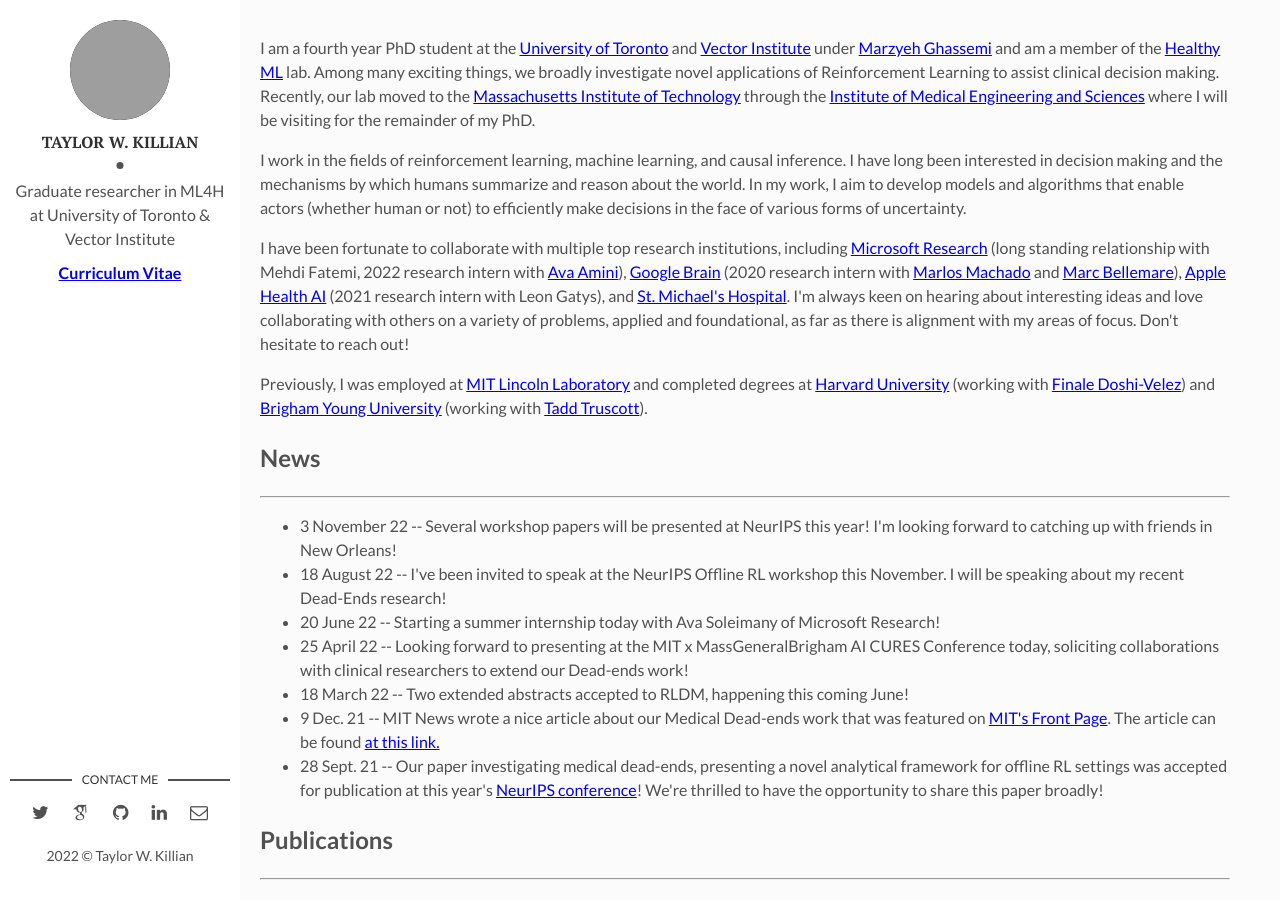
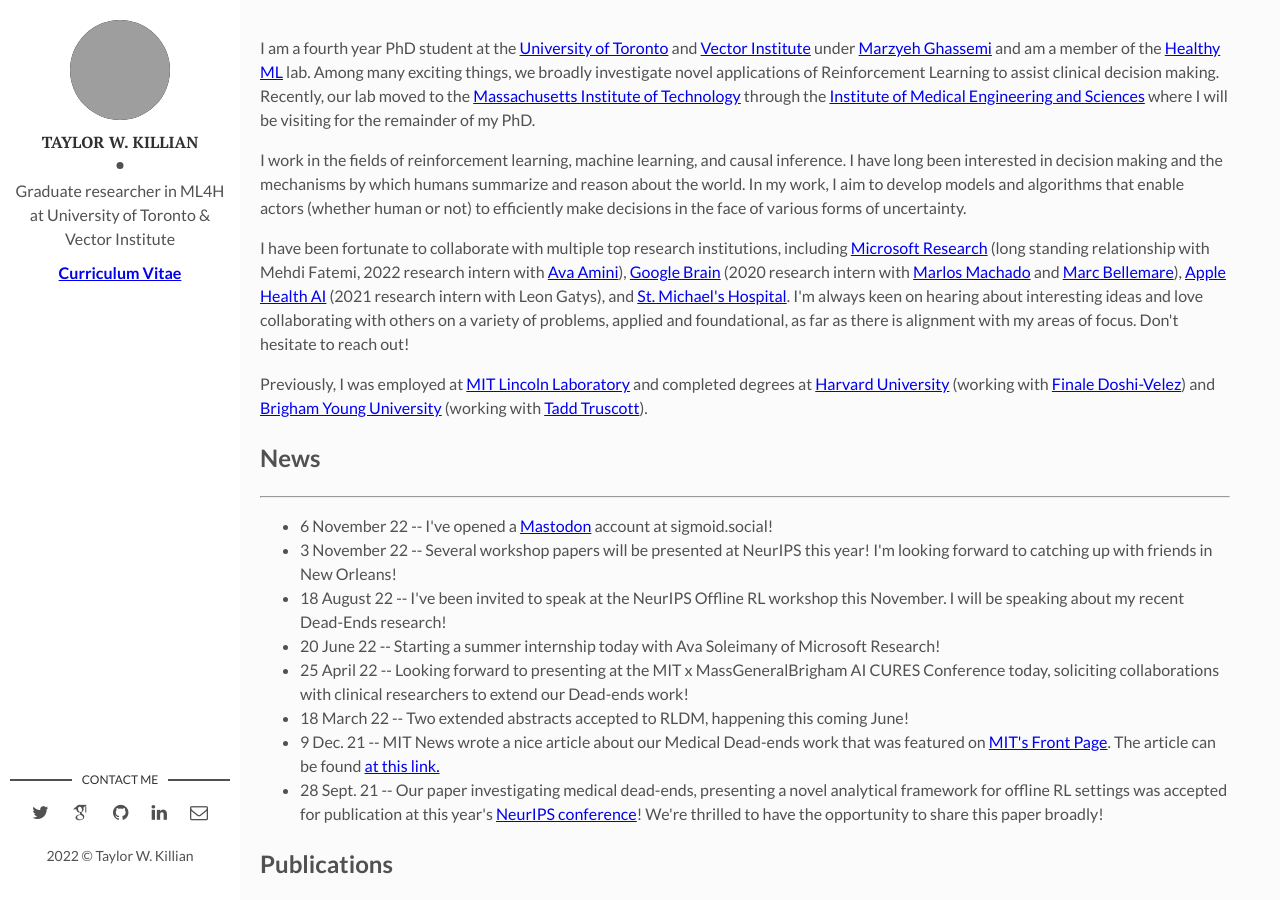
Before and after one commit to twkillian/twkillian.github.io, a Jekyll site: the page built from index.html, in a window 1280 px wide and 900 px high. Built offline with Jekyll 4.4.1, drawn with Linux system fonts in a browser that asks for light colours; nearby versions of some CDN libraries; some web fonts are replaced; the list of posts is cut into pages by our own code; grey boxes are pictures that could not be loaded.

Commit message:
Added Mastodon account

```diff
--- a/index.html
+++ b/index.html
@@ -36,6 +36,7 @@
           <hr>
           <p>
             <ul class="nav nav-pills nav-stacked">
+            <li> 6 November 22 -- I've opened a <a rel="me" href="https://sigmoid.social/@tw_killian">Mastodon</a> account at sigmoid.social!
             <li> 3 November 22 -- Several workshop papers will be presented at NeurIPS this year! I'm looking forward to catching up with friends in New Orleans! </li>
             <li> 18 August 22 -- I've been invited to speak at the NeurIPS Offline RL workshop this November. I will be speaking about my recent Dead-Ends research! </li>
             <li> 20 June 22 -- Starting a summer internship today with Ava Soleimany of Microsoft Research! </li>
```
